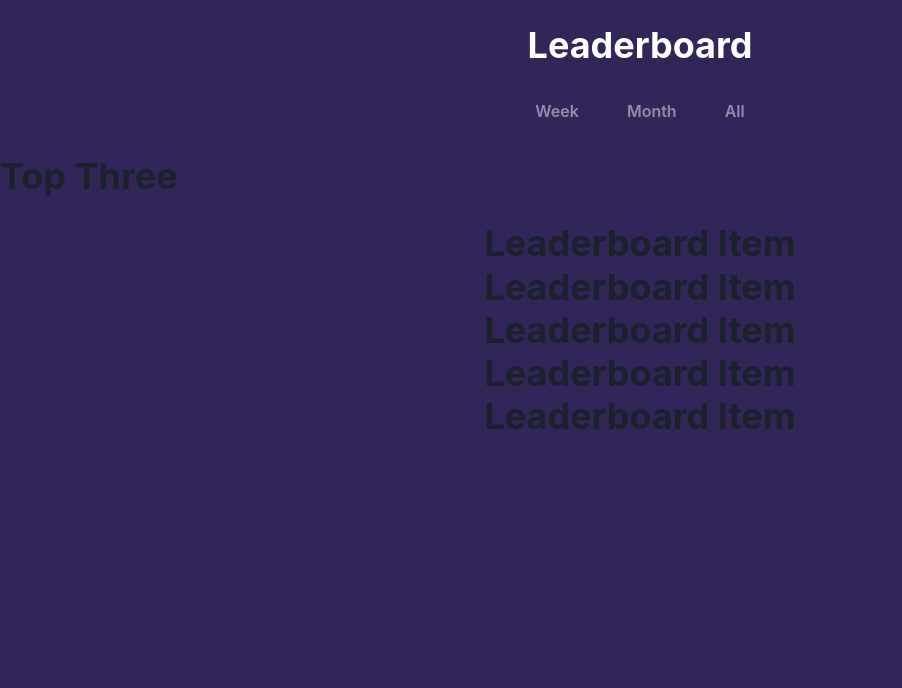
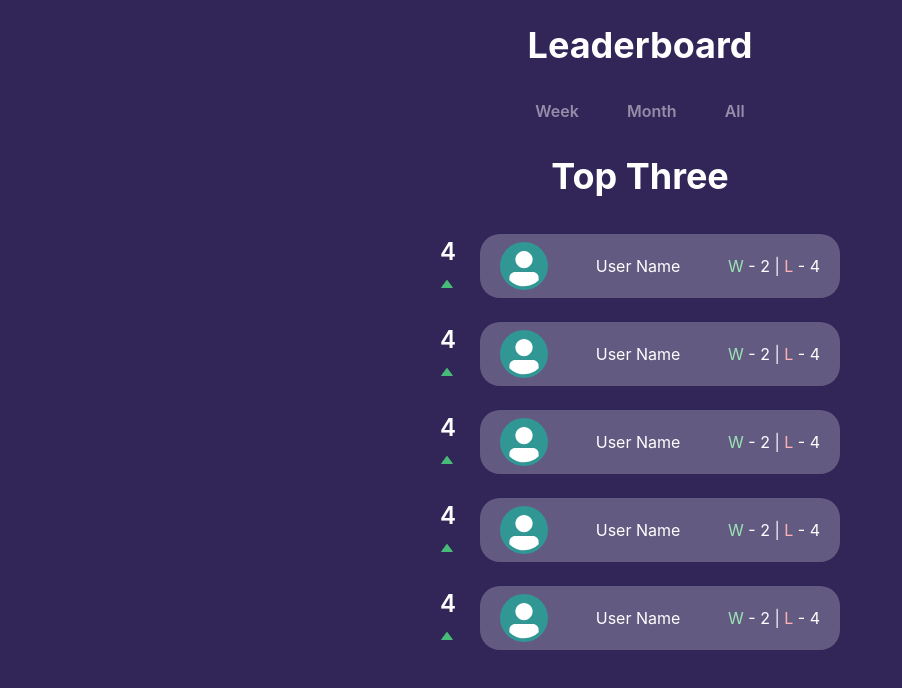
Before and after one commit to 4upz/leaderboard, a React (Create React App) app: page / in a window 1280 px wide. Shown: the top 688 px of the page, without its empty margins (0-902 px from the left). Built offline with nearby package versions, Linux system fonts and the light colour scheme.

Commit message:
Add layout for leaderboard items

```diff
--- a/src/Leaderboard/LeaderboardItem.js
+++ b/src/Leaderboard/LeaderboardItem.js
@@ -1,8 +1,34 @@
-import { Heading } from '@chakra-ui/layout'
 import React from 'react'
+import { Flex, Box, Stat, StatNumber, StatArrow, Avatar, HStack, Text } from '@chakra-ui/react'
 
 function LeaderboardItem() {
-  return <Heading>Leaderboard Item</Heading>
+  return (
+    <Flex w="400px" my={3}>
+      <Stat w="15px" size="md">
+        <StatNumber color="white">4</StatNumber>
+        <StatArrow type="increase" />
+      </Stat>
+      <Box bg="whiteAlpha.400" py={2} px={5} borderRadius="20px" justifySelf="center" w="90%">
+        <HStack justify="space-between">
+          <Avatar bg="teal.500" />
+          <Text color="white">User Name</Text>
+          <Text color="white">
+            <Text as="span" color="green.200">
+              W{' '}
+            </Text>
+            - 2{' '}
+            <Text as="span" color="purple.50">
+              |{' '}
+            </Text>
+            <Text as="span" color="red.200">
+              L
+            </Text>{' '}
+            - 4
+          </Text>
+        </HStack>
+      </Box>
+    </Flex>
+  )
 }
 
 export default LeaderboardItem
--- a/src/Leaderboard/LeaderboardList.js
+++ b/src/Leaderboard/LeaderboardList.js
@@ -1,5 +1,5 @@
 import React from 'react'
-import { Flex } from '@chakra-ui/layout'
+import { Flex } from '@chakra-ui/react'
 import users from '../mocks/users'
 import LeaderboardItem from './LeaderboardItem'
 
--- a/src/Leaderboard/TopThree.js
+++ b/src/Leaderboard/TopThree.js
@@ -1,8 +1,12 @@
+import React from 'react'
 import { Heading } from '@chakra-ui/layout'
-import React from 'react'
 
 function TopThree() {
-  return <Heading>Top Three</Heading>
+  return (
+    <Heading textAlign="center" color="white">
+      Top Three
+    </Heading>
+  )
 }
 
 export default TopThree
```
Also changed, not shown: src/Leaderboard/TopThreeItem.js (added, +8 -0 lines), 1 other file (tests, documents, lock files or other folders).
